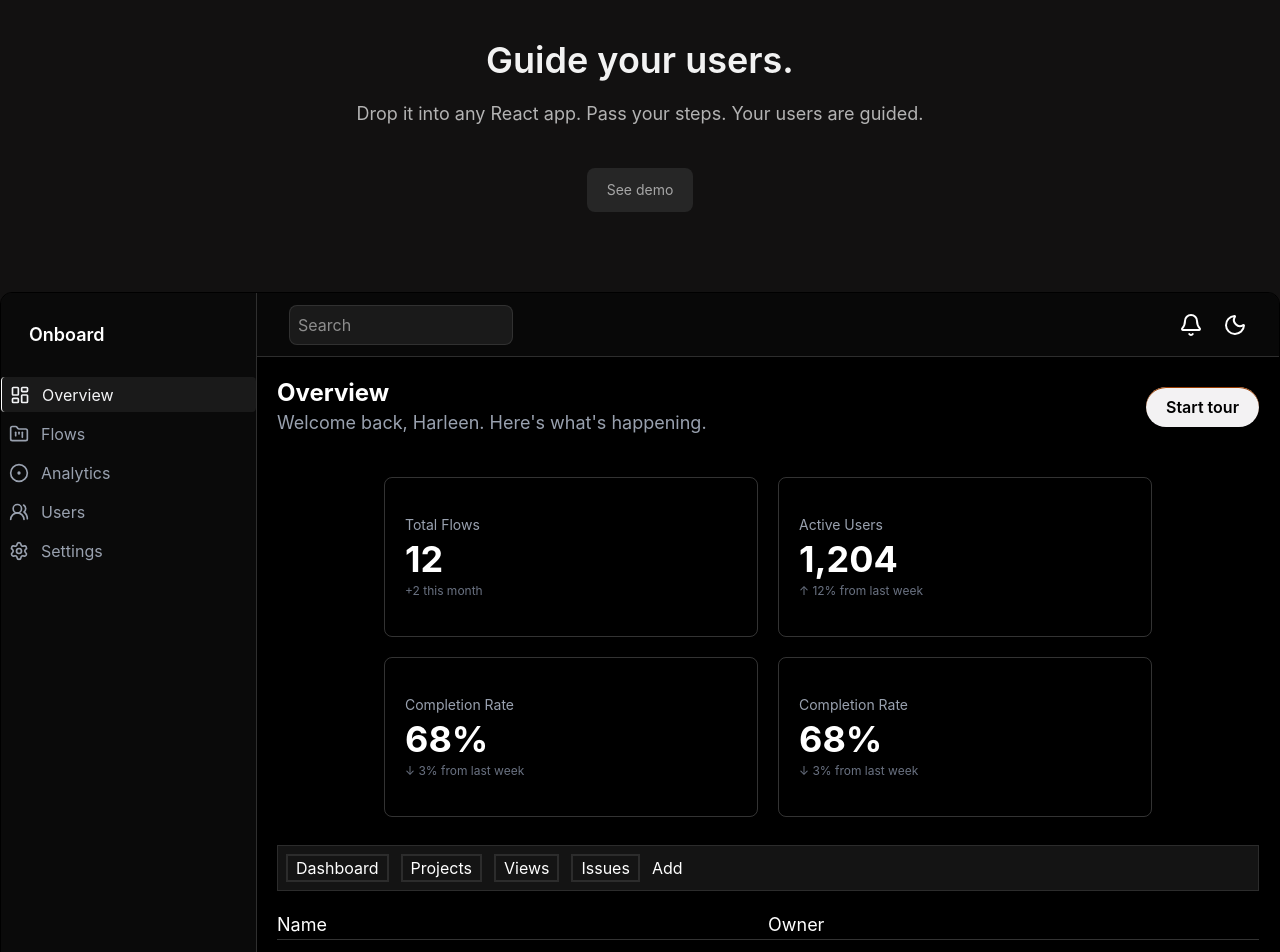
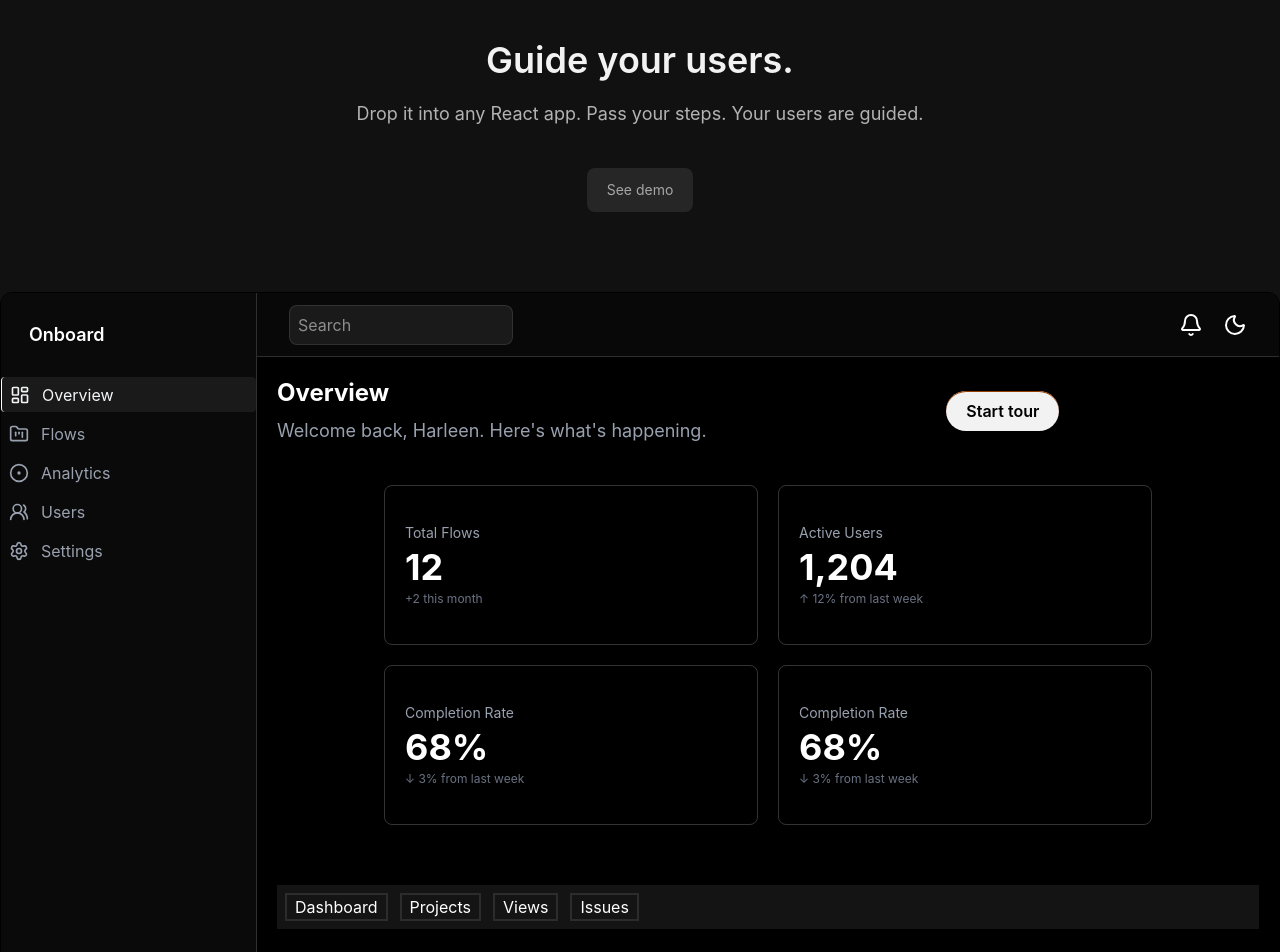
Before and after one commit to harlleenn/Onboard, a React (Vite) app: page / in a window 1280 px wide. Shown: the top 952 px of the page. Built offline with nearby package versions, Linux system fonts and the light colour scheme.

Commit message:
added responivness

```diff
--- a/src/demo/App.css
+++ /dev/null
@@ -1,3 +0,0 @@
-:root {
-    --bg-color:
-}
--- a/src/demo/LandingPage.jsx
+++ b/src/demo/LandingPage.jsx
@@ -9,7 +9,7 @@ import DocSection from "./components/Dashboard/main-content/InfoSection/DocSecti
 
 export default function LandingPage({onStartTour,tourActive,setTourActive} ) {
   return (
-    <div className=" bg-[hsl(0,3%,7%)]  flex flex-col items-center "  >
+    <div className=" bg-[hsl(0,3%,7%)]  flex flex-col md:flex-col overflow-x-hidden items-center "  >
       <div className="text-center text-white p-5" >
         <div className="  flex flex-col p-5 gap-5 ">
           <div className="text-2xl sm:text-xl md:text-4xl font-semibold text-[hsl(0,0%,95%)]">
@@ -32,7 +32,7 @@ export default function LandingPage({onStartTour,tourActive,setTourActive} ) {
         </div>
       </div>
 
-      <div className="w-full relative
+      <div className="w-full relative sm:min-w-xl sm:px-5 sm:py-5 md:p-0
        md:max-w-7xl rounded-xl
        overflow-hidden
        border border-[hsl(0,0%,0%)] shadow-lg shadow-white/20 mt-10"id="landing-page">
--- a/src/demo/components/Dashboard/Content.jsx
+++ b/src/demo/components/Dashboard/Content.jsx
@@ -15,17 +15,17 @@ const btnItems = [
    {id:4,  name: "Issues" },
 ]
   return (
-    <div className="bg-[hsl(0,0%,0%)] h-full " data-theme="dark">
+    <div className="bg-[hsl(0,0%,0%)] h-full p-10 sm:p-10 md:p-0 overflow-x-hidden" data-theme="dark">
 
-      <div className="flex flex-col md:flex-row md:justify-between p-5">
-        <div className="flex flex-col">
+      <div className="flex flex-col sm:gap-10 md:flex-row md:justify-between p-5 ">
+        <div className="flex flex-col gap-2 justify-between ">
           <div className="text-white font-bold text-xl md:text-2xl">Overview</div>
           <div className="text-gray-400 text-sm md:text-lg">
             Welcome back, Harleen. Here's what's happening.
           </div>
         </div>
 
-        <div className="flex  md:items-center" id="start-tour">
+        <div className="flex  mt-5 mx-auto sm:mx-auto md:items-center md:mt-0 " id="start-tour">
           <button
             className="text-black inset-shadow-2xs inset-shadow-amber-800 cursor-pointer
             bg-[#f3f2f3] px-4 md:px-5 py-2 rounded-full font-semibold text-sm md:text-base w-full md:w-auto"
@@ -36,8 +36,8 @@ const btnItems = [
       </div>
 
        <div
-        className="  max-w-3xl mx-auto mt-5 gap-5
-        grid grid-cols-2  md:grid-cols-2  rounded-2xl "id="stats"
+        className="mx-auto sm:mx-auto md:max-w-3xl mt-5 gap-5
+        grid  grid-cols-1 mb-10 sm:grid-cols-2  md:grid-cols-2  rounded-2xl "id="stats"
       >
         <Card
         number="12"
@@ -60,18 +60,18 @@ const btnItems = [
         />
       </div>
 
-      <div className="flex mt-2 flex-col p-5" id="flows-table">
-        <div className="text-white mb-5  flex flex-row   gap-3 p-2 bg-[#1f1e1eaa] border-1 border-white/10">
+      <div className="flex mt-2 flex-col p-5 " id="flows-table">
+        <div className="text-white flex flex-row gap-3 p-2 mb-10 md:p-2  sm:mb:15 md:mb-10  bg-[#1f1e1eaa]  border-white/10">
          {btnItems.map((item) =>
-         <button key={item.id} className="px-2  flex flex-row border-2 border-white/10 ">
+         <button key={item.id} className="px-2  flex flex-row  border-2 border-white/10 ">
                 {item.name}
          </button>)}
 
-           <button>Add</button>
+
 
 
         </div>
-        <div className=" grid grid-cols-2 border-b border-white/20 mb-5  border-white/5 text-white text-sm md:text-lg">
+        <div className=" grid grid-cols-2  mb-5 sm:grid-cols-2 md:grid-cols  text-white sm:text-md md:text-lg">
           <span>Name</span>
           <span>Owner</span>
         </div>
--- a/src/demo/components/Dashboard/main-content/table-content/Card.jsx
+++ b/src/demo/components/Dashboard/main-content/table-content/Card.jsx
@@ -2,7 +2,7 @@ import React from 'react'
 
 export default function Card({title, sublabel, number }) {
   return (
-    <div className='flex flex-col ' >
+    <div className='flex flex-col  ' >
         <div className=" text-white rounded-lg flex flex-col border-1 border-white/20 justify-center p-5 h-40  ">
             <p className="text-gray-400 text-sm mb-1">{title}</p>
         <h1  className="text-white text-4xl font-bold mb-1">{number}</h1>
--- a/src/demo/components/Dashboard/main-content/table-content/Table.jsx
+++ b/src/demo/components/Dashboard/main-content/table-content/Table.jsx
@@ -4,8 +4,7 @@ export default function Table({ name,owner }) {
   return (
     <div className="  border-white/5 hover:bg-white/5 text-white   ">
       <div className="grid  grid-cols-2 grid-rows-2  ">
-        {/* <span>Name</span>
-        <span>Owner</span> */}
+
     <span>{name}</span>
     <span>{owner}</span>
       </div>
--- a/src/lib/components/Popup.jsx
+++ b/src/lib/components/Popup.jsx
@@ -6,8 +6,8 @@ import { AnimatePresence, motion } from "motion/react";
 
 export default function Popup ({title,description,button,backbtn,handleStep,number,onFinish,totalSteps,handleback,ref}) {
     const popoverStyle = {
-      position: "absolute",
-
+      position: "absolute", // something ki when viewpor it tocuhes then it becomes stikcy
+      top:0,
       backgroundColor: "var(--onboard-popover-bg, rgba(22,22,22,0.98))",
       zIndex: "var(--onboard-popover-z, 9999)",
       color: "var(--onboard-popover-fg, white)",
--- a/src/lib/components/Spotlight.jsx
+++ b/src/lib/components/Spotlight.jsx
@@ -1,9 +1,8 @@
 import React, { useEffect, useState, useRef } from "react";
 import Popup from "./Popup";
 import { motion, useSpring, useMotionValue } from "motion/react";
-import { computePosition, flip, shift, offset, arrow, autoPlacement } from "@floating-ui/dom";
-
-
+import { computePosition, flip, detectOverflow } from "@floating-ui/dom";
+import "./spotlight.css";
 export default function Spotlight({ steps, onFinish }) {
   const [position, setPosition] = useState(null);
   const [nextStep, setNextStep] = useState(0);
@@ -20,45 +19,58 @@ export default function Spotlight({ steps, onFinish }) {
 
   useEffect(() => {
     const elements = document.querySelector(steps[nextStep].target);
-    elements?.scrollIntoView();  // when i add behavior then it is not giving correct positioning that is the styling
+    elements?.scrollIntoView(); // when i add behavior then it is not giving correct positioning that is the styling
 
     if (elements) {
       const elementPosition = elements.getBoundingClientRect();
       setPosition(elementPosition);
     } else {
-      setPosition(null);
+      setPosition("hii");
     }
   }, [nextStep]);
 
   useEffect(() => {
-    async function updatePosition() {
+    function updatePosition() {
       if (!floatingRef.current) return;
       const targetElement = document.querySelector(steps[nextStep].target);
-        // const arrowElement = document.getElementById('#arrow')
       if (!targetElement) return;
-      // if(!arrowElement) return ;
-      const { x, y } = await computePosition(
-        targetElement,
-        floatingRef.current,
-        {
-          placement: "bottom",
-          middleware: [offset(12),
-             autoPlacement({
-              alignment: 'start',
-              crossAxis:true,
-              autoAlignment: true,
+      const overflowMiddleware = {
+        name: "overflowMiddleware",
+        async fn(state) {
+          const overflow = await detectOverflow(state, {
+            rootBoundary: "document",
+          });
 
-             }),
-             shift({ padding: 15 }),
-            // arrow({element: arrowElement}),
-          ],
+          // Example: adjust position if overflowing top
+          let { x, y } = state;
+console.log(state)
+          // if (overflow.top < 0) {
+          //   y += Math.abs(overflow.top);
+          // }
+          padding: {
+            top: 5
+          }
+
+          return {
+            x,
+            y,
+            data: {
+              overflow, // optional: store for debugging
+            },
+          };
         },
-      );
+      };
+      computePosition(targetElement, floatingRef.current, {
+        placement: "top",
+        middleware: [flip(), overflowMiddleware],
+      }).then(({ x, y }) => {
+        Object.assign(floatingRef.current.style, {
+          left: `${x}px`,
+          top: `${y}px`,
+        });
+      });
 
-      Object.assign(floatingRef.current.style, {
-        left: `${x}px`,
-        top: `${y}px`,
-      });
+
     }
 
     updatePosition();
@@ -92,21 +104,14 @@ export default function Spotlight({ steps, onFinish }) {
   const handleback = () => {
     nextStep === 0 ? onFinish() : setNextStep((prev) => prev - 1);
   };
-  // const arrowStyle = {
-  //    position: "absolute" as const,
-  // background: "#222",
-  // width: "8px",
-  // height: "8px",
-  // transform: "rotate(45deg)"
-  // }
 
   return (
     <div>
       <div data-spotlight="">
-
         <div
           style={{
-            position: "fixed",
+            position: "fixed", // when it is ixed it is with respect
+            // to the view port mabey when the user scrolls then it is absolute and popup sticky
             top: position.top,
             left: position.left,
             width: position.width,
@@ -118,9 +123,8 @@ export default function Spotlight({ steps, onFinish }) {
               "var(--onboard-spotlight-bg, rgba(110, 109, 110, 0.17))",
             borderRadius: 4,
           }}
+        />
 
-        />
-{/* <div id="arrow" style={arrowStyle}>hiiiii</div> */}
         <Popup
           ref={floatingRef}
           title={title}
--- /dev/null
+++ b/src/lib/components/spotlight.css
@@ -0,0 +1,3 @@
+:root {
+    /* --onboard-spotlight-bg: purple */
+}
```
Also changed, not shown: src/demo/components/Dashboard/main-content/InfoSection/DocSection.jsx (+45 -24 lines).
